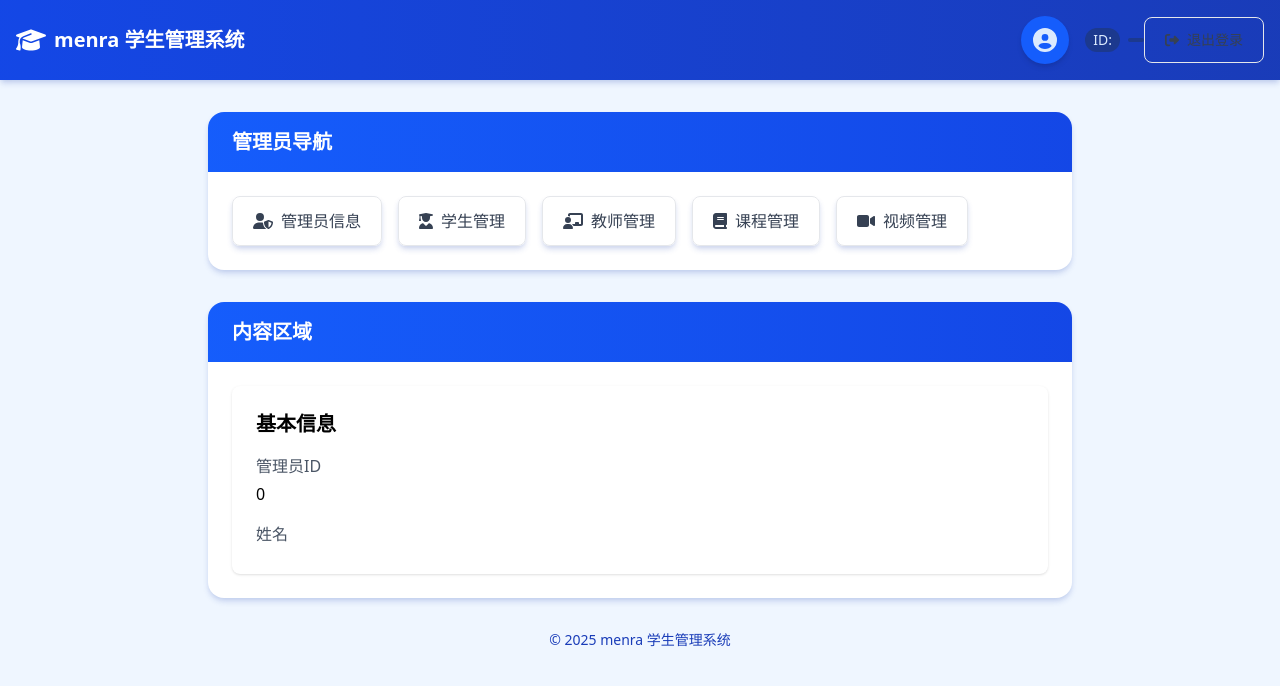
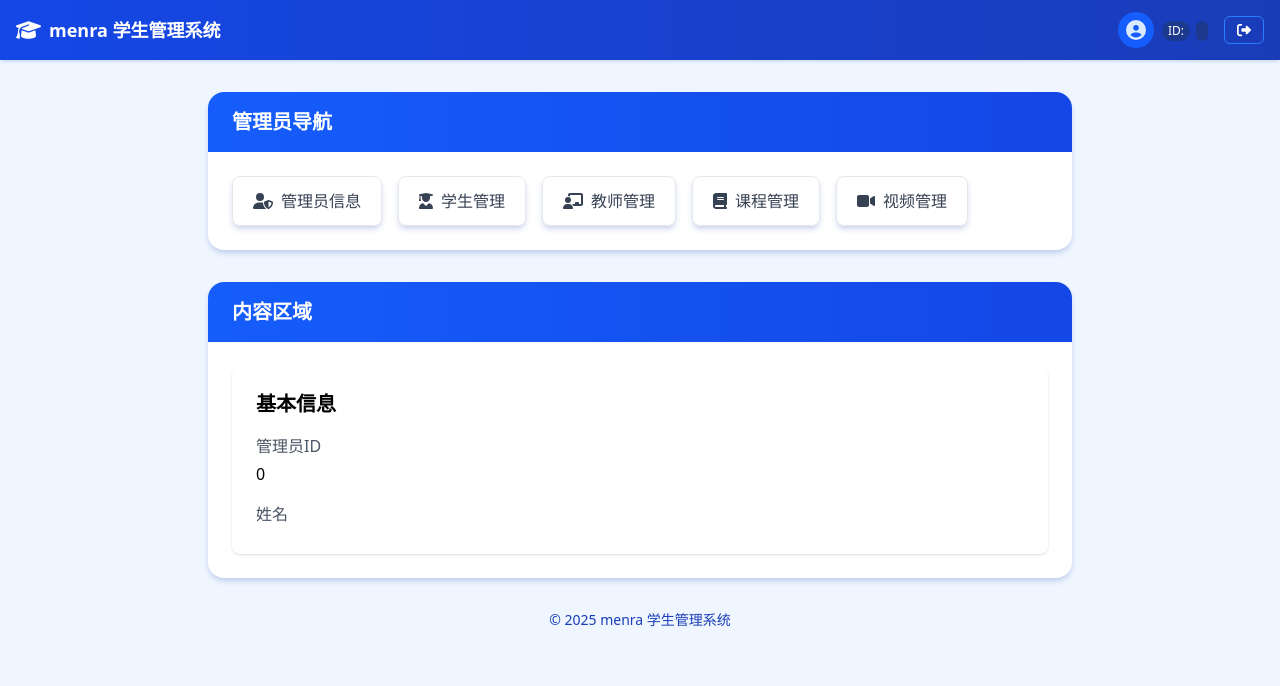
Before and after one commit to Menra11/student-system-on-rust, a Nuxt app: page /admin/1 in a window 1280 px wide. Shown: the top 686 px of the page. Built offline with nearby package versions, Linux system fonts and the light colour scheme; no server answers.

Commit message:
refactor(components): optimize Header component layout and styling

```diff
--- a/components/Header.vue
+++ b/components/Header.vue
@@ -1,36 +1,45 @@
 <template>
   <header
-    class="bg-gradient-to-r from-blue-700 to-blue-800 text-white shadow-lg"
+    class="bg-gradient-to-r from-blue-700 to-blue-800 text-white shadow-md"
   >
-    <div class="container mx-auto px-4 py-4 flex justify-between items-center">
+    <div class="container mx-auto px-4 py-3 flex justify-between items-center">
       <div class="flex items-center space-x-2">
-        <font-awesome-icon :icon="['fas', 'graduation-cap']" class="text-2xl" />
-        <h1 class="text-xl font-bold">menra 学生管理系统</h1>
+        <font-awesome-icon :icon="['fas', 'graduation-cap']" class="text-xl" />
+        <h1 class="text-lg font-bold truncate max-w-[160px] sm:max-w-none">
+          menra 学生管理系统
+        </h1>
       </div>
 
-      <div class="flex items-center space-x-4">
-        <div class="w-12 h-12 bg-blue-600 rounded-full flex items-center justify-center shadow-md">
-            <font-awesome-icon :icon="['fas', 'user-circle']" class="text-2xl text-blue-100" />
-          </div>
-        <div>
-          <p class="font-medium">{{ userStore.user.name }}</p>
-          <div class="flex items-center text-sm text-blue-100">
-            <span class="bg-blue-900 px-2 py-0.5 rounded-full mr-2">
+      <div class="flex items-center gap-2">
+        <div
+          class="w-9 h-9 bg-blue-600 rounded-full flex items-center justify-center"
+        >
+          <font-awesome-icon
+            :icon="['fas', 'user-circle']"
+            class="text-xl text-blue-100"
+          />
+        </div>
+
+        <div class="flex flex-col min-w-0">
+          <p class="font-medium text-sm truncate">{{ userStore.user.name }}</p>
+          <div class="flex flex-wrap gap-1.5 mt-0.5">
+            <span class="bg-blue-900 px-1.5 py-0.5 rounded-full text-xs">
               ID: {{ userStore.user.id }}
             </span>
-            <span class="bg-blue-900 px-2 py-0.5 rounded-full">
+            <span class="bg-blue-900 px-1.5 py-0.5 rounded-full text-xs">
               {{ formatUserType(userStore.user.user_type) }}
             </span>
-            <NuxtLink
-            to="/login"
-            class="px-5 py-3 border border-gray-200 rounded-lg transition-all duration-300 flex items-center font-medium text-gray-700 hover:bg-blue-50 hover:border-blue-300 ml-auto"
-            @click="logout"
-          >
-            <font-awesome-icon :icon="['fas', 'sign-out-alt']" class="mr-2" />
-            退出登录
-          </NuxtLink>
           </div>
         </div>
+
+        <NuxtLink
+          to="/login"
+          class="ml-2 px-3 py-1.5 text-sm border border-blue-500 rounded-md transition-all duration-300 flex items-center font-medium hover:bg-blue-600 hover:border-blue-300"
+          @click="logout"
+          title="退出登录"
+        >
+          <font-awesome-icon :icon="['fas', 'sign-out-alt']" class="text-sm" />
+        </NuxtLink>
       </div>
     </div>
   </header>
@@ -61,7 +70,7 @@ const logout = () => {
 
 <style scoped>
 header {
-  box-shadow: 0 4px 6px -1px rgba(30, 64, 175, 0.2),
-    0 2px 4px -1px rgba(30, 64, 175, 0.06);
+  box-shadow: 0 2px 4px -1px rgba(30, 64, 175, 0.2),
+    0 1px 2px -1px rgba(30, 64, 175, 0.06);
 }
 </style>
```
